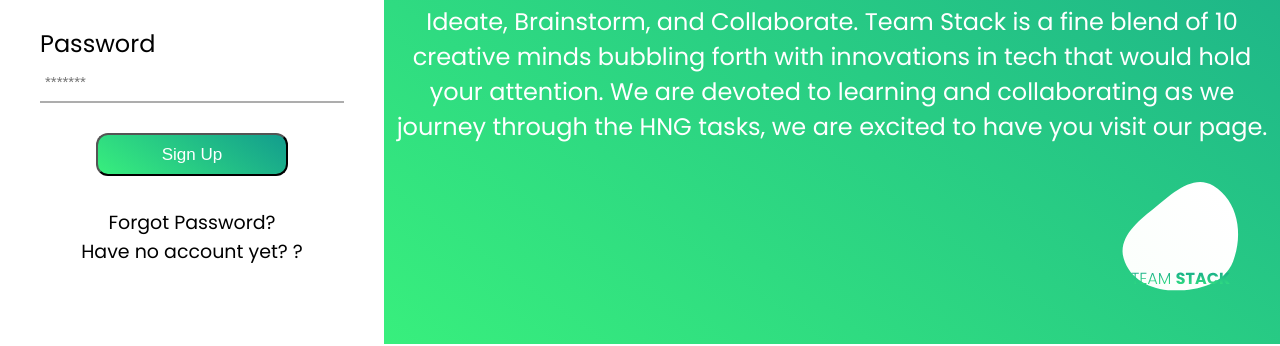
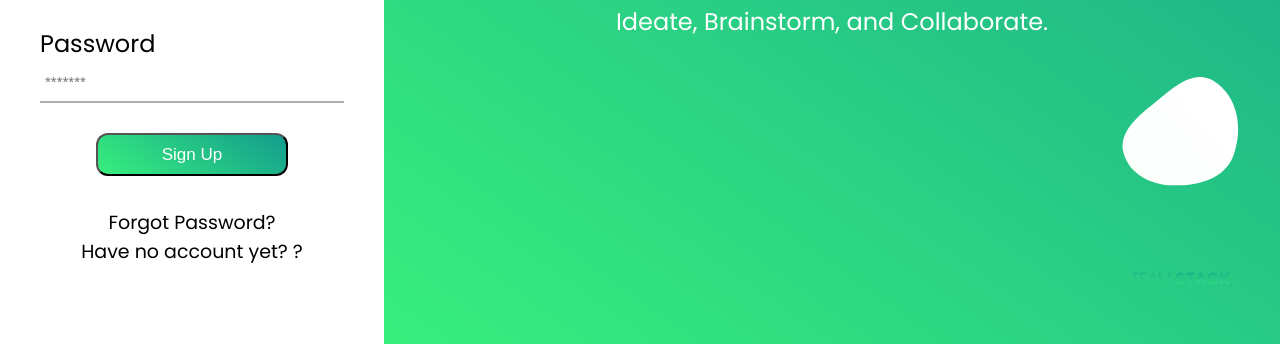
Before and after one commit to simeon4real/Team-Stack-simi, a plain HTML site: page signup.html in a window 1280 px wide. Shown: the part 456-802 px from the top of the page. Drawn offline with Linux system fonts and the light colour scheme.

Commit message:
Update signup.html

```diff
--- a/signup.html
+++ b/signup.html
@@ -29,8 +29,7 @@
                 </div>
                 <h2 class="welcome_text_mobile">Welcome!</h2>
 
-                <p class="welcome_text_p_tag_mobile">Ideate, Brainstorm, and Collaborate.Team Stack is a fine blend of 10 creative minds bubbling forth with innovations in tech that would hold your attention.
-                    We are devoted to learning and collaborating as we journey through the HNG tasks, we are excited to have you visit our page.</p>
+                <p class="welcome_text_p_tag_mobile">Ideate, Brainstorm, and Collaborate.</p>
 
         </div>
         <!-- this div only displays on mobile ending -->
@@ -85,8 +84,7 @@
           <div class="whole_div_welcome_text">
             <p class="welcome_text">Welcome!</p>
 
-            <p class="welcome_text_p_tag">Ideate, Brainstorm, and Collaborate. Team Stack is a fine blend of 10 creative minds bubbling forth with innovations in tech that would hold your attention.
-             We are devoted to learning and collaborating as we journey through the HNG tasks, we are excited to have you visit our page.</p>
+            <p class="welcome_text_p_tag">Ideate, Brainstorm, and Collaborate.</p>
 
             <div class="image_of_team_stack_below_text">
                    <img src="./img/Vector (1).svg" alt="teamStack">
```
